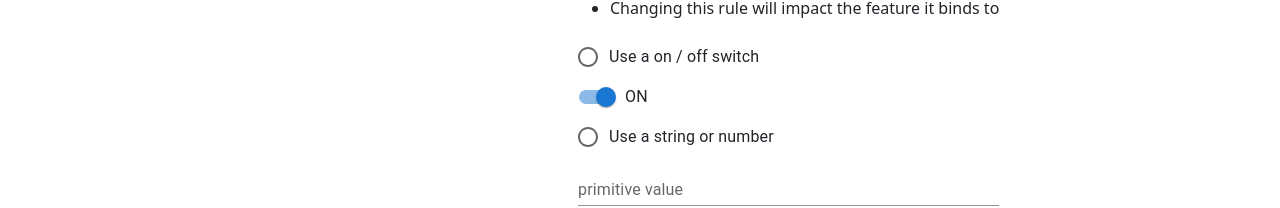
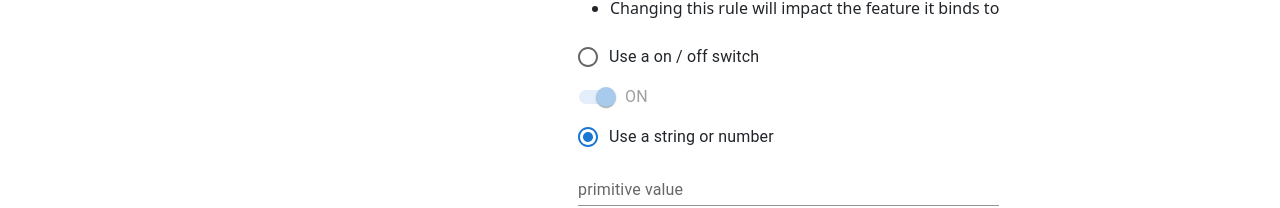
Before and after one commit to FluffyPawz963/FeatureFlag, a Next.js app: page /WorkSpace in a window 1280 px wide. Shown: the part 491-699 px from the top of the page. Built offline with nearby package versions, Linux system fonts and the light colour scheme.

Commit message:
Add rule set tree and rule edit ui updates

```diff
--- a/src/components/RuleSetEditForm.tsx
+++ b/src/components/RuleSetEditForm.tsx
@@ -6,11 +6,17 @@ import Button from '@mui/material/Button';
 import Radio from '@mui/material/Radio';
 import RadioGroup from '@mui/material/RadioGroup';
 import TextField from '@mui/material/TextField';
+import { useState } from 'react';
 
 export default function RuleSetEditForm(ruleSet: RenderTree, parentRuleStatus?: boolean) {
+  const [toggleDisabled, setToggleDisabled] = useState(typeof (ruleSet.feature) !== 'boolean');
   const ruleType = ruleSet.children && ruleSet.children.length >= 0 ? 'This is a standlone rule' : 'This is a rule set';
-  const ruleAvaliableActions = ruleSet.children && ruleSet.children.length >= 0 ? 'You can only turn it on / off': 'You can use boolean flag or primitive data typ';
-  const ruleImpact = ruleSet.children && ruleSet.children.length >= 0 ? 'Changing the rule has impact on all feature under it': 'Changing this rule will impact the feature it binds to';
+  const ruleAvaliableActions = ruleSet.children && ruleSet.children.length >= 0 ? 'You can only turn it on / off' : 'You can use boolean flag or primitive data typ';
+  const ruleImpact = ruleSet.children && ruleSet.children.length >= 0 ? 'Changing the rule has impact on all feature under it' : 'Changing this rule will impact the feature it binds to';
+
+  const onFlagTypeChange = (flag: String) => {
+    setToggleDisabled(flag !== 'switch');
+  };
 
   return (
     <div className='d-flex flex-column'>
@@ -22,16 +28,11 @@ export default function RuleSetEditForm(ruleSet: RenderTree, parentRuleStatus?:
       </ul>
       <FormGroup>
         <div>
-          <RadioGroup
-            aria-labelledby="demo-radio-buttons-group-label"
-            defaultValue="female"
-            name="radio-buttons-group"
-          >
+          <RadioGroup name="radio-buttons-group" defaultValue={typeof (ruleSet.feature) === 'boolean' ? 'switch' : 'value'} onChange={(e) => onFlagTypeChange(e.target.value)}>
             <FormControlLabel value="switch" control={<Radio />} label="Use a on / off switch" />
-            <FormControlLabel label="ON" control={<Switch defaultChecked />} />
-
+            <FormControlLabel label="ON" disabled={toggleDisabled} control={<Switch defaultChecked />} />
             <FormControlLabel value="value" control={<Radio />} label="Use a string or number" />
-            <TextField id="standard-basic" label="primitive value" variant="standard" />
+            <TextField id="standard-basic" disabled={!toggleDisabled} label="primitive value" variant="standard" />
           </RadioGroup>
           <br /><br />
           <Stack spacing={2} direction="row">
```
